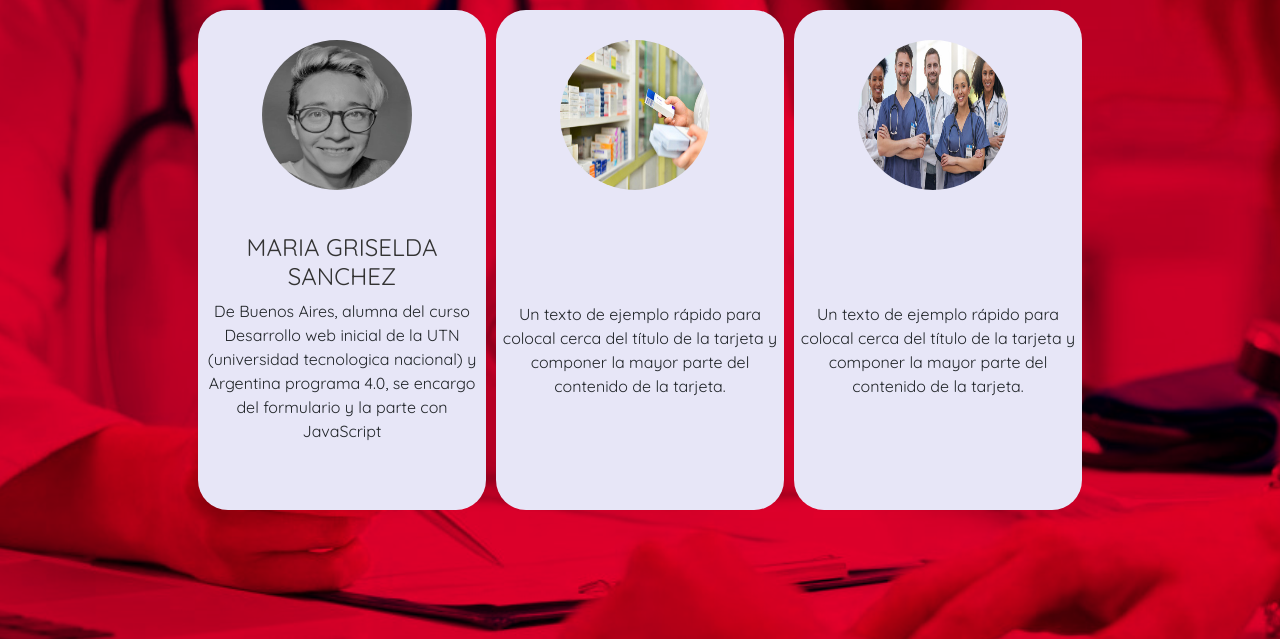
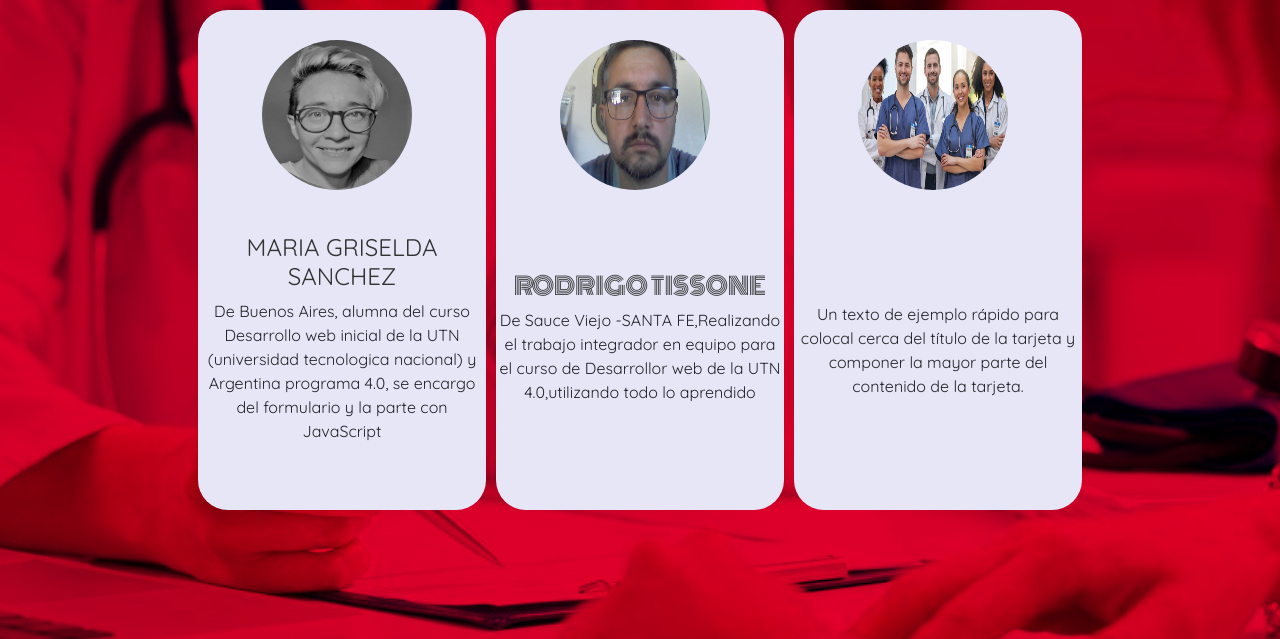
Before and after one commit to MGriseldaSanchez/Landing-Page, a plain HTML site: page landig-page/nos.html in a window 1280 px wide. Shown: the part 181-820 px from the top of the page. Drawn offline with nearby package versions, Linux system fonts and the light colour scheme; some icons are missing.

Commit message:
Update nos.html

```diff
--- a/landig-page/nos.html
+++ b/landig-page/nos.html
@@ -12,7 +12,11 @@
   <!-- jquery -->
   <script src="https://cdnjs.cloudflare.com/ajax/libs/jquery/3.4.0/jquery.min.js"></script>
   <link rel="stylesheet" href="assets/styles/main.css">
+  <link rel="preconnect" href="https://fonts.googleapis.com">
+<link rel="preconnect" href="https://fonts.gstatic.com" crossorigin>
+<link href="https://fonts.googleapis.com/css2?family=Monoton&display=swap" rel="stylesheet">
   <title>Protegemed</title>
+  <STYle>.RT {font-family: 'Monoton', cursive; }   </STYle>
 </head>
 
 <body>
@@ -78,21 +82,22 @@
         <img src="./assets/img/gri.jpeg" class="card-img" alt="griselda">
         <div class="card-body">
           <h4>MARIA GRISELDA SANCHEZ</h4>
-          <p class="card-text">De Buenos Aires, alumna del curso Desarrollo web inicial de la UTN (universidad tecnologica nacional) y Argentina programa 4.0, se encargo del formulario y la parte con JavaScript</p>
+          <p class="card-text">De Buenos Aires, alumna del curso Desarrollo web inicial de la UTN
+            (universidad tecnologica nacional) y Argentina programa 4.0, se encargo del formulario y la parte con JavaScript</p>
         </div><br>
       </div>
 
 
       <!-- descripcion 2 -->
       <div class="profiles" style="width: 18rem;">
-        <img src="./assets/img/nossss2.jpg" class="card-img" alt="rodrigo">
+        <img src="./assets/img/rod1.jpg" class="card-img" alt="rodrigo">
 
         <div class="card-body">
-
-          <p class="card-text">Un texto de ejemplo rápido para colocal cerca del título de la tarjeta y componer la
-            mayor parte del contenido de la tarjeta.</p>
-        </div>
-      </div>
+          <h4 class="RT">RODRIGO TISSONE</h4>
+          <p class="card-text ">De Sauce Viejo -SANTA FE,Realizando el trabajo integrador en equipo
+            para el curso de Desarrollor web de la UTN 4.0,utilizando todo lo aprendido
+      </div><br>
+    </div>
 
       <!-- descripcion 3 -->
       <div class="profiles" style="width: 18rem;">
```
